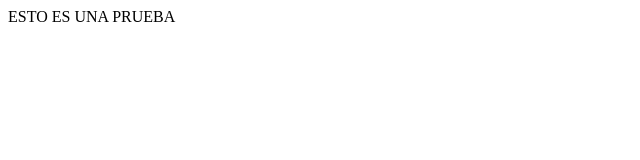
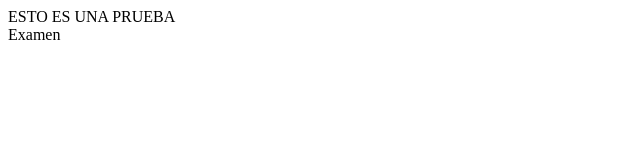
Before and after one commit to VazquezEnrique/test-git-ittg2, a plain HTML site: page index.html in a window 1280 px wide. Shown: the full height of the page, 0-640 px from the left. Drawn offline with Linux system fonts and the light colour scheme.

Commit message:
Agregando texto en el body

```diff
--- a/index.html
+++ b/index.html
@@ -2,6 +2,6 @@
 <head> </head>
 <body>
 ESTO ES UNA PRUEBA <br>
-
+Examen
 </body>
 </html>
```
